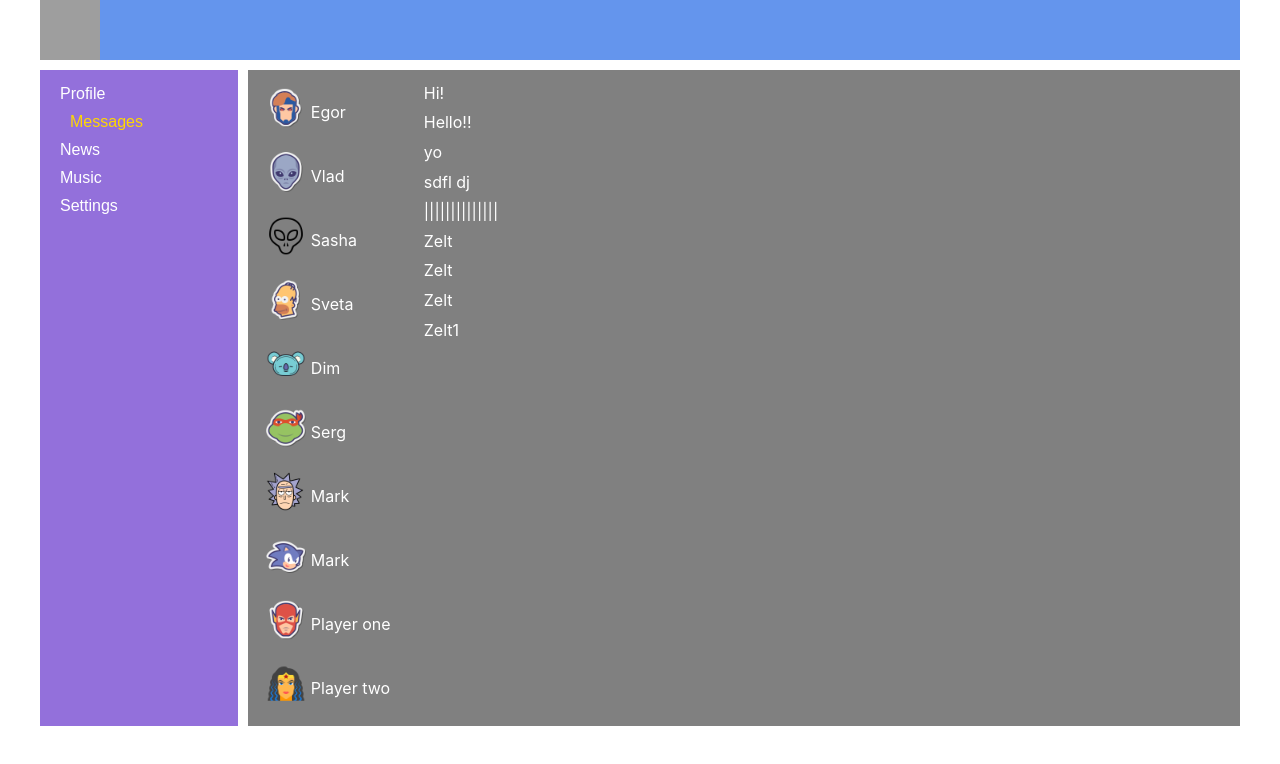
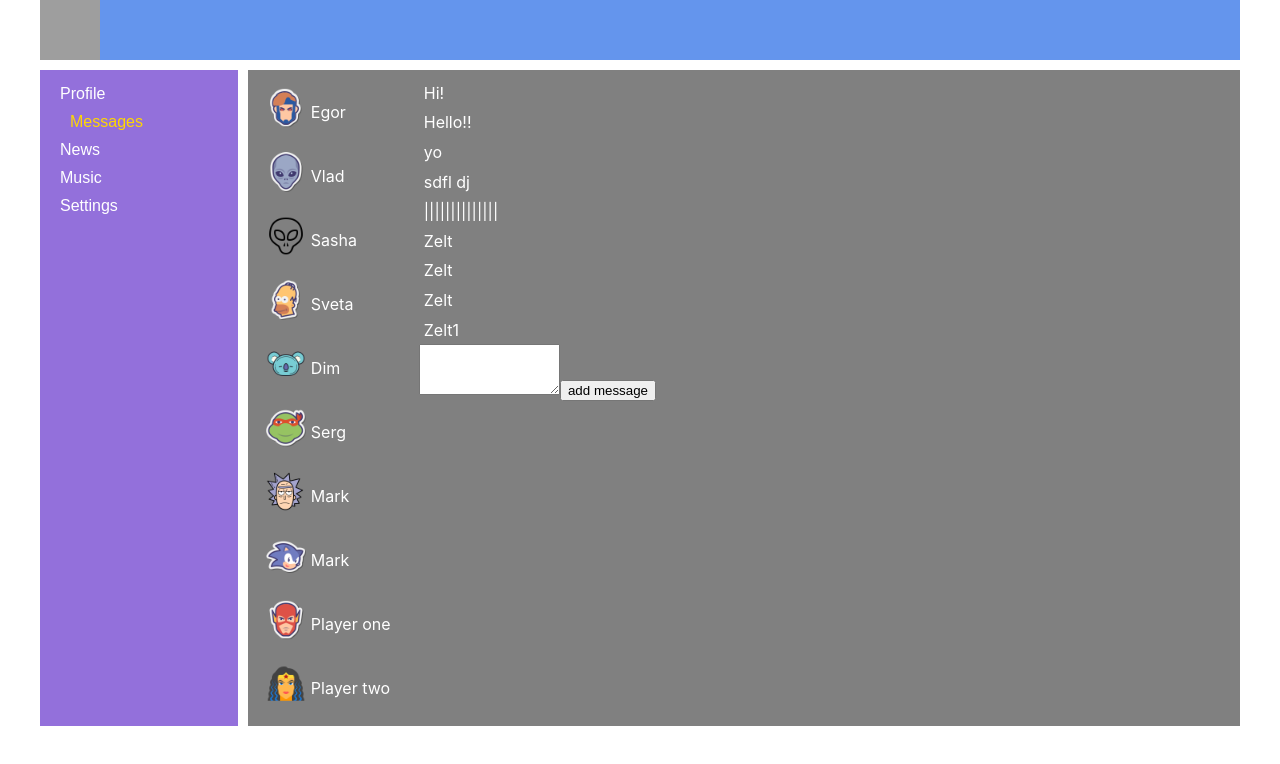
Before and after one commit to EgorKirillov/Samurai-way, a React (Create React App) app: page /dialogs in a window 1280 px wide. Shown: the top 764 px of the page. Built offline with nearby package versions, Linux system fonts and the light colour scheme; grey boxes are pictures that could not be loaded.

Commit message:
after 28 lesson

```diff
--- a/src/components/Dialogs/Dialogs.tsx
+++ b/src/components/Dialogs/Dialogs.tsx
@@ -1,8 +1,10 @@
-import React from 'react';
+import React, { useState } from 'react';
 import s from './Dialogs.module.css'
 import {DialogItem} from './DialogsItms/DialogItems';
 import {Message} from './Messages/Mesages';
 import {DialogPagesType} from "../../stateApp";
+import { InputAndButton } from './Messages/InputAndBatton';
+
 
 
 export const Dialogs = (props: DialogPagesType) => {
@@ -12,15 +14,26 @@ export const Dialogs = (props: DialogPagesType) => {
         <DialogItem linkID={dialog.linkID}
                     userName={dialog.userName}
                     avatarLink={dialog.avatarLink}/>)
-    let messageElements = props.messagesData.map(message =>
-        <Message messageText={message.messageText}/>)
+
+    let [messageElements, setMessageElements] = useState(props.messagesData.map(message =>
+        <Message messageText={message.messageText}/>))
+
+    const addMessage = (text:string) => {
+       // const adedMessage = { messageText: text }
+        setMessageElements([...messageElements, <Message messageText={text}/>])
+
+    }
+
     return (
         <div className={s.content}>
             <div className={s.dialogList}>
                 {dialogElements}
             </div>
+            <div>
             <div className={s.messageList}>
                 {messageElements}
+            </div>
+                <InputAndButton  key={'key of universal input'} callback={addMessage} />
             </div>
         </div>
     );
--- /dev/null
+++ b/src/components/Dialogs/Messages/InputAndBatton.tsx
@@ -0,0 +1,29 @@
+import React, {useRef, useState} from 'react';
+
+type inputAndButtonPropsType = {
+    callback: (text: string) => void
+}
+
+export const InputAndButton = (props: inputAndButtonPropsType) => {
+   // let [textValue, setTextValue] = useState("")
+    let texareaValue = useRef<HTMLTextAreaElement>(null)
+
+    const onClickAddMessage = () => {
+       // debugger
+        // console.log(texareaValue.current)
+        if (texareaValue.current  && texareaValue.current.value.trim() !== '' ) {
+            props.callback(texareaValue.current.value);
+        texareaValue.current.value = ''
+    }
+}
+return (
+    <div>
+
+        {/*<input type="text"/>*/}
+        <textarea  ref={texareaValue} name="add message" id="123" cols={15} rows={3}></textarea>
+        <button onClick={onClickAddMessage}>add message</button>
+
+    </div>
+);
+}
+;
--- a/src/stateApp.ts
+++ b/src/stateApp.ts
@@ -1,7 +1,6 @@
 export type MessageTypes = {
     messageText: string
 }
-
 export type DialogItemTypes = {
     linkID: number
     userName: string
@@ -19,7 +18,6 @@ export type DialogPagesType = {
 export type ProfilePageType = {
     posts: Array<MyPostsType>
 }
-
 export type AppStateType = {
     dialogsPage: DialogPagesType
     profilePage: ProfilePageType
```
